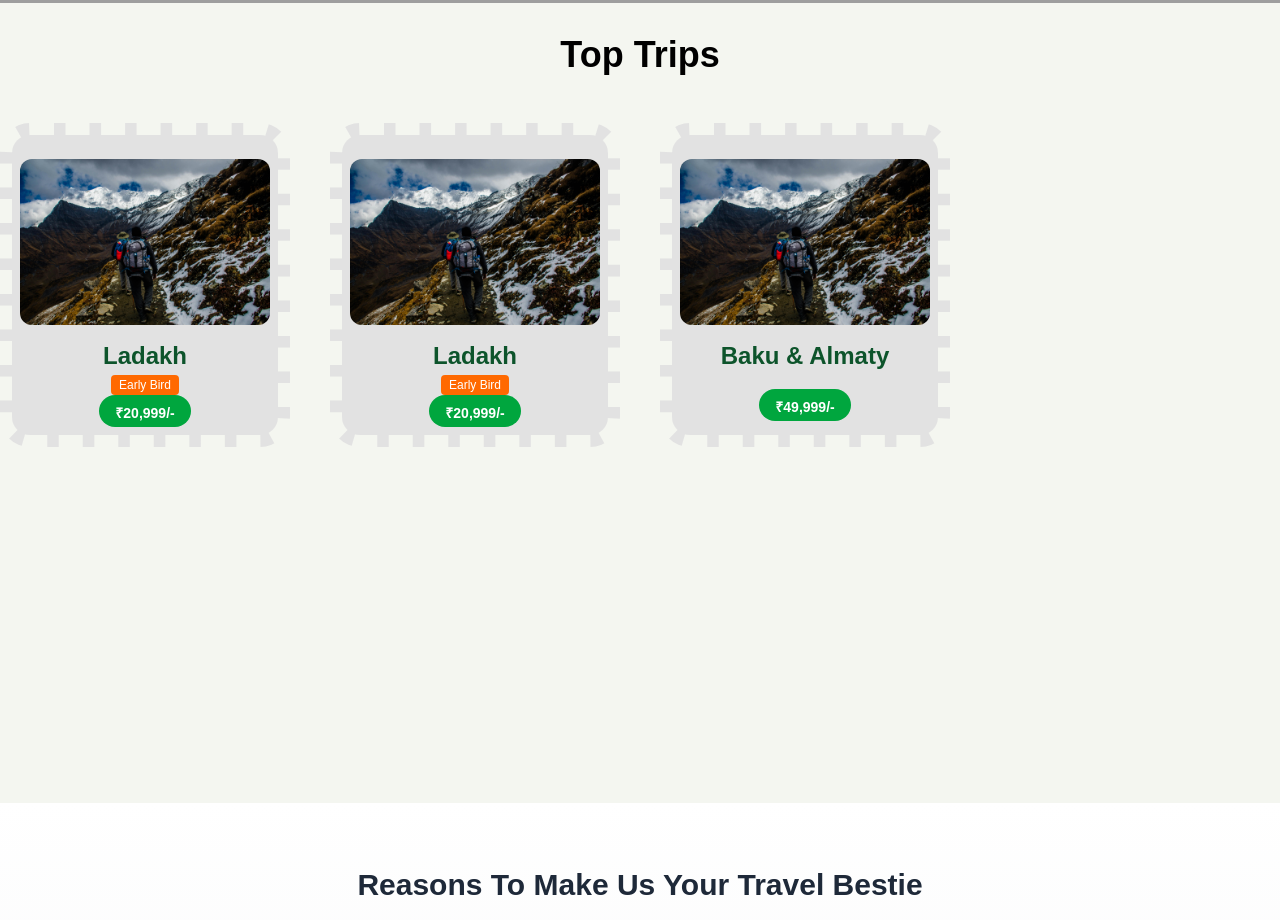
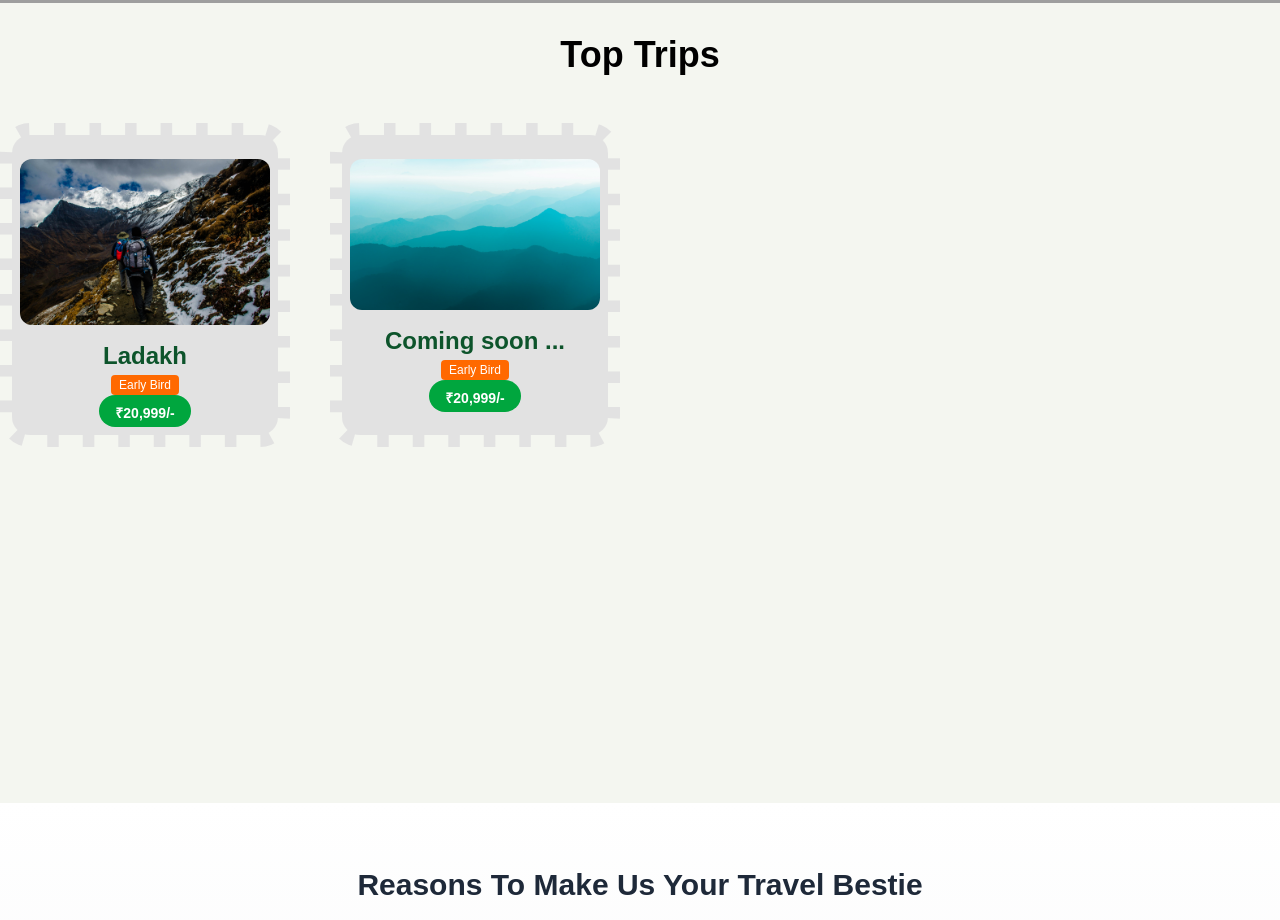
Before and after one commit to shivansh179/tripPlanner, a Next.js app: page / in a window 1280 px wide. Shown: the part 1020-1940 px from the top of the page. Built offline with nearby package versions, Linux system fonts and the light colour scheme; no server answers; grey boxes are pictures that could not be loaded.

Commit message:
changed location thing

```diff
--- a/pages/Components/Curated.tsx
+++ b/pages/Components/Curated.tsx
@@ -58,8 +58,8 @@ const trips: GalleryTrip[] = [
    {
     id: 102,
     slug: 'ladakh-stamp-2', // Ensure slugs/ids are unique if repeating
-    imageUrl: '/landing.jpg',
-    title: 'Ladakh',
+    imageUrl: '/placeholder.jpg',
+    title: 'Coming soon ...',
     tag: 'Early Bird',
     price: 20999
   },
@@ -77,13 +77,13 @@ const trips: GalleryTrip[] = [
   //   title: 'Bhutan',
   //   price: 33999
   // },
-  {
-    id: 103,
-    slug: 'baku-almaty-stamp-2',
-    imageUrl: '/landing.jpg',
-    title: 'Baku & Almaty',
-    price: 49999
-  }
+  // {
+  //   id: 103,
+  //   slug: 'baku-almaty-stamp-2',
+  //   imageUrl: '/landing.jpg',
+  //   title: 'Baku & Almaty',
+  //   price: 49999
+  // }
 ];
 
 const GalleryStamps: React.FC = () => {
```
Also changed, not shown: public/placeholder.jpg (added).
